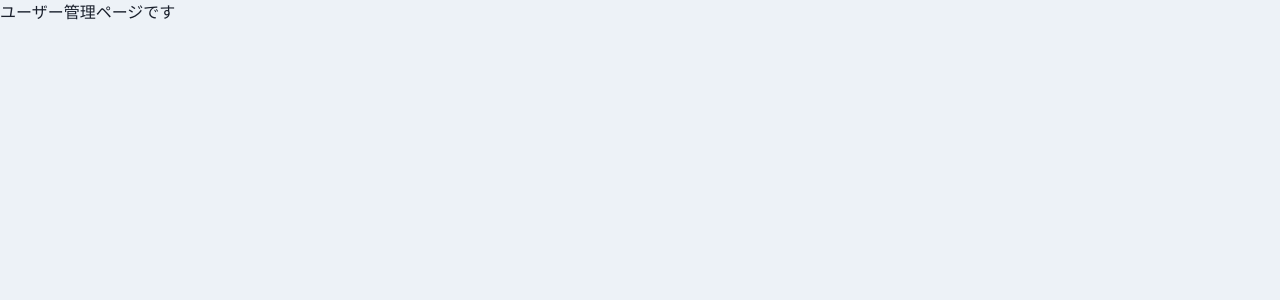
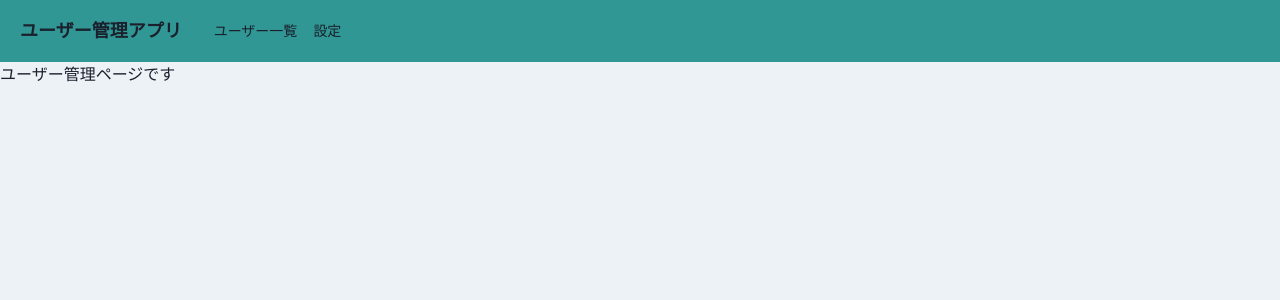
Before and after one commit to RyoheiKomori/Chakra-ui, a React (Create React App) app: page /home/user_management in a window 1280 px wide. Shown: the top 300 px of the page. Built offline with nearby package versions, Linux system fonts and the light colour scheme.

Commit message:
add Layout

```diff
--- a/package.json
+++ b/package.json
@@ -9,6 +9,7 @@
   ],
   "main": "src/index.tsx",
   "dependencies": {
+    "@chakra-ui/icons": "2.0.17",
     "@chakra-ui/react": "2.5.1",
     "@emotion/react": "11.10.6",
     "@emotion/styled": "11.10.6",
--- /dev/null
+++ b/src/components/organisms/layout/Header.tsx
@@ -0,0 +1,68 @@
+import {
+  Box,
+  Button,
+  Drawer,
+  DrawerBody,
+  DrawerContent,
+  DrawerOverlay,
+  Flex,
+  Heading,
+  IconButton,
+  Link,
+  useDisclosure
+} from "@chakra-ui/react";
+import { FC, memo } from "react";
+import { HamburgerIcon } from "@chakra-ui/icons";
+
+export const Header: FC = memo(() => {
+  const { isOpen, onOpen, onClose } = useDisclosure();
+  return (
+    <>
+      <Flex
+        as="nav"
+        bg="teal.500"
+        color="gary.50"
+        align="center"
+        justify="space-between"
+        padding={{ base: 3, md: 5 }}
+      >
+        <Flex align="center" as="a" mr={8} _hover={{ cursor: "pointer" }}>
+          <Heading as="h1" fontSize={{ base: "md", md: "lg" }}>
+            ユーザー管理アプリ
+          </Heading>
+        </Flex>
+        <Flex
+          align="center"
+          fontSize="sm"
+          flexGrow={2}
+          display={{ base: "none", md: "flex" }}
+        >
+          <Box pr={4}>
+            <Link>ユーザー一覧</Link>
+          </Box>
+
+          <Link>設定</Link>
+        </Flex>
+        <IconButton
+          aria-label="メニューボタン"
+          icon={<HamburgerIcon />}
+          size="sm"
+          variant="unstyled"
+          display={{ base: "block", md: "none" }}
+          onClick={onOpen}
+        />
+      </Flex>
+      <Drawer placement="left" size="xs" onClose={onClose} isOpen={isOpen}>
+        <DrawerOverlay>
+          <DrawerContent>
+            <DrawerBody p={0} bg="gray.100">
+              <Button w="100%">TOP</Button>
+              <Button w="100%">ユーザー一覧</Button>
+              <Button w="100%">設定</Button>
+            </DrawerBody>
+          </DrawerContent>
+        </DrawerOverlay>
+      </Drawer>
+    </>
+  );
+});
--- /dev/null
+++ b/src/components/pages/Page404.tsx
@@ -0,0 +1,5 @@
+import { FC, memo } from "react";
+
+export const Page404: FC = memo(() => {
+  return <p>404ページです</p>;
+});
--- /dev/null
+++ b/src/components/templates/HeaderLayout.tsx
@@ -0,0 +1,16 @@
+import { FC, memo, ReactNode } from "react";
+import { Header } from "../organisms/layout/Header";
+
+type Props = {
+  children: ReactNode;
+};
+
+export const HeaderLayout: FC<Props> = memo((props) => {
+  const { children } = props;
+  return (
+    <>
+      <Header />
+      {children}
+    </>
+  );
+});
--- a/src/router/HomeRoutes.tsx
+++ b/src/router/HomeRoutes.tsx
@@ -1,6 +1,7 @@
 import { UserManagement } from "../components/pages/UserManagement";
 import { Setting } from "../components/pages/Setting";
 import { Home } from "../components/pages/Home";
+import { Page404 } from "../components/pages/Page404";
 
 export const homeRoutes = [
   {
@@ -14,5 +15,9 @@
   {
     path: "home/setting",
     children: <Setting />
+  },
+  {
+    path: "*",
+    children: <Page404 />
   }
 ];
--- a/src/router/Router.tsx
+++ b/src/router/Router.tsx
@@ -2,16 +2,19 @@
 import { Routes, Route } from "react-router-dom";
 import { Login } from "../components/pages/Login";
 import { homeRoutes } from "../router/HomeRoutes";
+import { Page404 } from "../components/pages/Page404";
+import { HeaderLayout } from "../components/templates/HeaderLayout";
 
 export const Router: FC = memo(() => {
   return (
     <Routes>
       <Route path="/" element={<Login />}></Route>
-      <Route>
-        {homeRoutes.map((route) => (
-          <Route path={route.path} element={route.children}></Route>
-        ))}
-      </Route>
+      {homeRoutes.map((route) => (
+        <Route
+          path={route.path}
+          element={<HeaderLayout>{route.children}</HeaderLayout>}
+        ></Route>
+      ))}
     </Routes>
   );
 });
```
